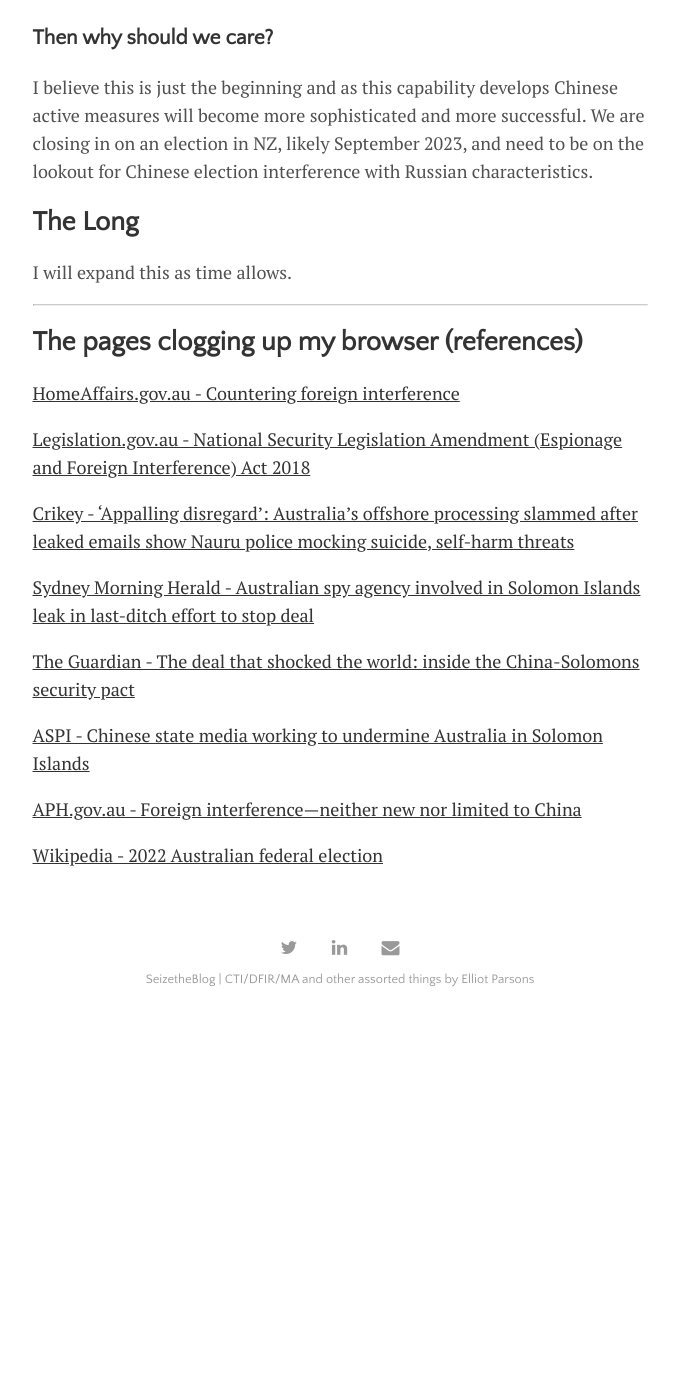
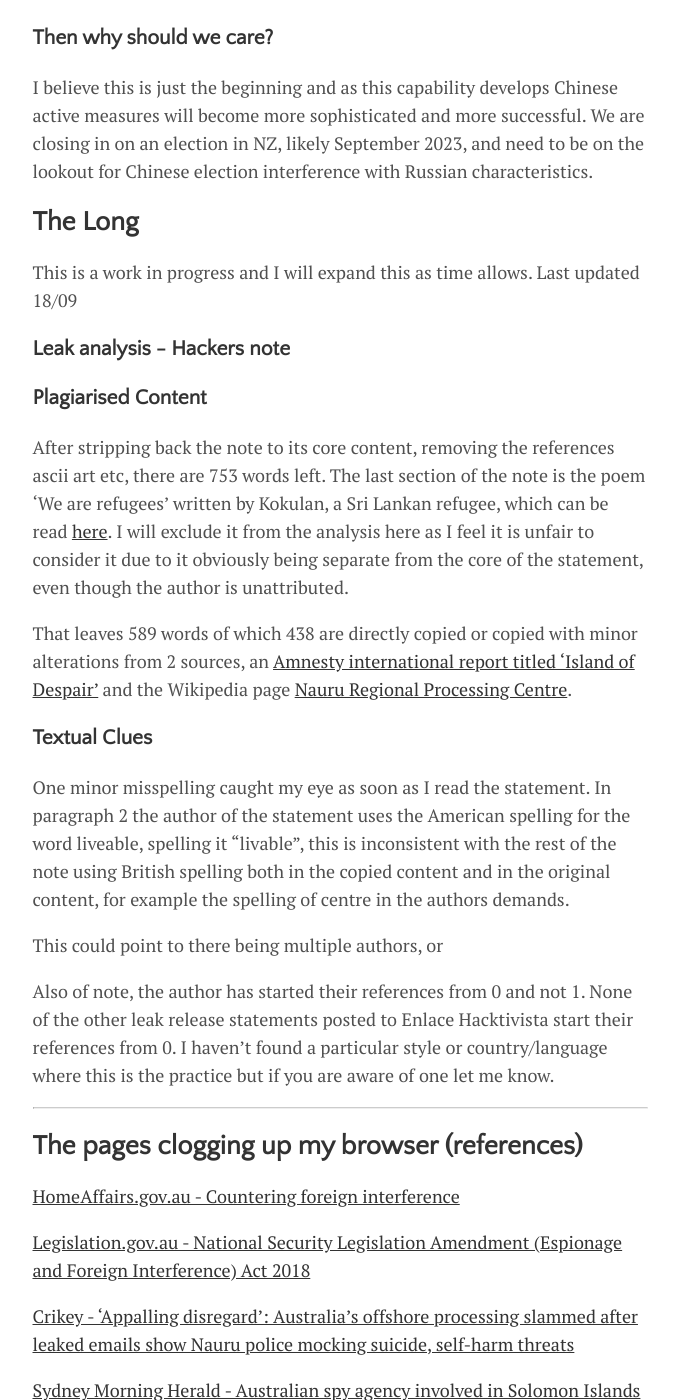
Before and after one commit to seizethecheese/seizethecheese.github.io, a Jekyll site: the page built from _posts/2022-07-09-post.md, in a window 1280 px wide and 1400 px high, scrolled down 1905 px. Shown: the whole window, without its empty margins (300-979 px from the left). Built offline with Jekyll 4.4.1, drawn with Linux system fonts in a browser that asks for light colours; some web fonts are replaced; before the commit the page ends 2930 px from its top, so only the background shows below that; some of the changed text lies outside the part shown.

Commit message:
Update 2022-07-09-post.md

```diff
--- a/_posts/2022-07-09-post.md
+++ b/_posts/2022-07-09-post.md
@@ -20,7 +20,9 @@ Chinese influence operations have been fairly transparent, work by people like C
 
 Two bears, one cosy and one fancy, swung the 2016 US election should you believe the hype. The Russian interference in the US 2016 election showed that hack and leak operations were a viable alternative to more direct methods. These capabilities take time to develop and mature, keeping that in mind let's fast forward to 2022 and some questionable "leaks".
 
-A couple of news stories dropped via leaks at inopportune times for the Australian Liberal party. The first was a leaked draft security agreement between China and the Solomon Islands that appeared online on March 24th, less than 2 months out from the election. The second was a leak of emails from the Nauru Police, where Australia has an offshore processing centre  for asylum seekers, on May 2nd less than 3 weeks before the election. The timing, content, and other contextual details point to these leaks not being organic. Accepting the premise that the leaks were not organic but were the product of an intelligence service, then look for an explanation based on capability and motive we can quickly narrow the potential source to China.
+
+
+A couple of news stories dropped via leaks at inopportune times for the Australian Liberal party. The first was a leaked draft security agreement between China and the Solomon Islands that appeared online on March 24th, less than 2 months out from the election. The second was a leak of emails from the Nauru Police, where Australia has an offshore processing centre for asylum seekers, on May 2nd less than 3 weeks before the election. The timing, content, and other contextual details point to these leaks not being organic. Accepting the premise that the leaks were not organic but were the product of an intelligence service, then look for an explanation based on capability and motive we can quickly narrow the potential source to China.
 
 ### But there is bipartisan opposition to Chinese interference!
 
@@ -36,7 +38,21 @@ I believe this is just the beginning and as this capability develops Chinese act
 
 ## The Long
 
-I will expand this as time allows.
+This is a work in progress and I will expand this as time allows. Last updated 18/09
+
+### Leak analysis - Hackers note
+
+### Plagiarised Content
+After stripping back the note to its core content, removing the references ascii art etc, there are 753 words left. The last section of the note is the poem 'We are refugees' written by Kokulan, a Sri Lankan refugee, which can be read [here](https://www.greenleft.org.au/content/poem-we-are-refugees). I will exclude it from the analysis here as I feel it is unfair to consider it due to it obviously being separate from the core of the statement, even though the author is unattributed.
+
+That leaves 589 words of which 438 are directly copied or copied with minor alterations from 2 sources, an [Amnesty international report titled 'Island of Despair'](https://www.amnesty.org/en/documents/asa12/4934/2016/en/) and the Wikipedia page [Nauru Regional Processing Centre](https://en.wikipedia.org/w/index.php?title=Nauru_Regional_Processing_Centre).
+
+### Textual Clues
+One minor misspelling caught my eye as soon as I read the statement. In paragraph 2 the author of the statement uses the American spelling for the word liveable, spelling it "livable", this is inconsistent with the rest of the note using British spelling both in the copied content and in the original content, for example the spelling of centre in the authors demands.
+
+This could point to there being multiple authors, or
+
+Also of note, the author has started their references from 0 and not 1. None of the other leak release statements posted to Enlace Hacktivista start their references from 0. I haven't found a particular style or country/language where this is the practice but if you are aware of one let me know.
 
 ---
 
@@ -57,3 +73,5 @@ I will expand this as time allows.
 [APH.gov.au - Foreign interference—neither new nor limited to China](https://www.aph.gov.au/About_Parliament/Parliamentary_Departments/Parliamentary_Library/FlagPost/2019/September/Foreign_interference)
 
 [Wikipedia - 2022 Australian federal election](https://en.wikipedia.org/wiki/2022_Australian_federal_election)
+
+[Enlance Hacktivista - Hackers Statement](https://web.archive.org/web/20220515182903/https://nauru.enlacehacktivista.org/statement_from_the_hackers.txt)
```
